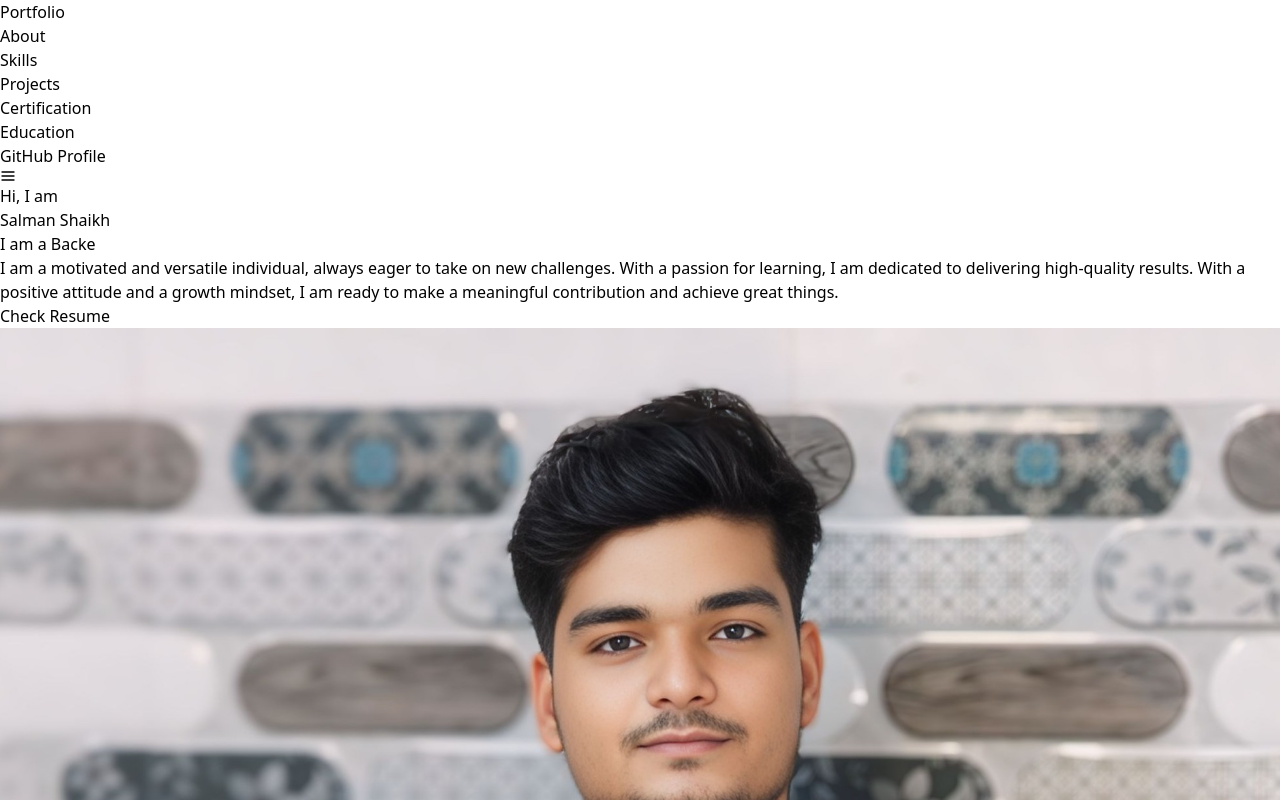
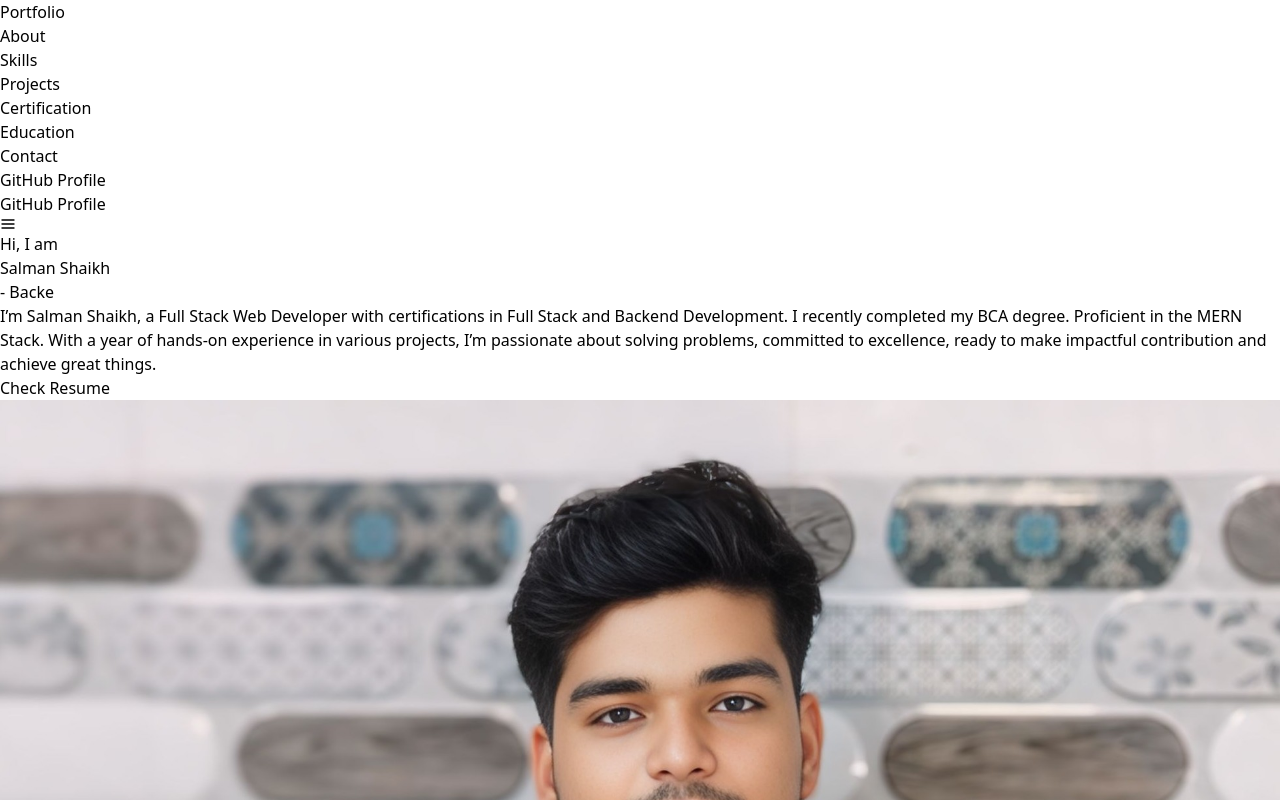
Before and after one commit to salmanshaikh18/Portfolio_latest, a React (Vite) app: page / in a window 1280 px wide. Shown: the top 800 px of the page. Built offline with nearby package versions, Linux system fonts and the light colour scheme.

Commit message:
resume update

```diff
--- a/src/components/About.jsx
+++ b/src/components/About.jsx
@@ -17,13 +17,14 @@ const About = () => {
         </div>
         <div className="my-6">
           <h1 className="text-[25px] md:text-4xl font-bold">
-            I am a{" "}
+            -{" "}
             <span className="text-[#854CE6] text-[25px] md:text-3xl">
               <Typewriter
                 words={[
                   "FullStack Developer",
                   "Frontend Developer",
                   "Backend Developer",
+                  "MERN Stack Developer"
                 ]}
                 loop={0} // number of times to loop through the words it its set to 0 then it will be infinite
                 cursor={false}
@@ -37,15 +38,11 @@ const About = () => {
         </div>
         <div>
           <p className="text-zinc-400 text-[16px] md:text-lg lg:text-xl">
-            I am a motivated and versatile individual, always eager to take on
-            new challenges. With a passion for learning, I am dedicated to
-            delivering high-quality results. With a positive attitude and a
-            growth mindset, I am ready to make a meaningful contribution and
-            achieve great things.
+          I’m Salman Shaikh, a Full Stack Web Developer with certifications in Full Stack and Backend Development. I recently completed my BCA degree. Proficient in the MERN Stack. With a year of hands-on experience in various projects, I’m passionate about solving problems, committed to excellence, ready to make impactful contribution and achieve great things.
           </p>
         </div>
         <div className="flex justify-start items-center mt-10">
-            <a target="_blank" href="https://drive.google.com/file/d/14GvJIZkXyAAby3idpp_0z4PJiieSErl2/view?usp=sharing" className="bg-[#7616cf] transition-all ease-in-out duration-300 hover:scale-105 hover:bg-[#5909a5] font-medium text-sm md:text-[16px] px-4 py-2 rounded-full">Check Resume</a>
+            <a target="_blank" href="https://drive.google.com/file/d/19lRAUrtL0ZeYIafkp3gLkDvABfaVYW93/view?usp=sharing" className="bg-[#7616cf] transition-all ease-in-out duration-300 hover:scale-105 hover:bg-[#5909a5] font-medium text-sm md:text-[16px] px-4 py-2 rounded-full">Check Resume</a>
         </div>
       </div>
       <div className="__rightSection flex justify-center lg:justify-end items-center h-full w-full md:w-[35%]">
--- a/src/components/Certification.jsx
+++ b/src/components/Certification.jsx
@@ -7,7 +7,7 @@ const Certification = () => {
       className="min-h-[calc(100vh-60px)] w-full flex flex-col my-10 items-center"
     >
       <h1 className="text-4xl lg:text-5xl mt-[70px] mb-6 font-bold">
-        Certification
+        Certifications
       </h1>
       <div className="md:w-1/2 sm:w-[60%] w-[90%] lg:w-[40%]">
         <p className="text-[16px] md:text-lg text-zinc-400 text-center">
--- a/src/components/Footer.jsx
+++ b/src/components/Footer.jsx
@@ -4,7 +4,7 @@ import { MdEmail } from "react-icons/md";
 
 const Footer = () => {
   return (
-    <div className="flex justify-center items-center flex-col">
+    <div id="contact" className="flex justify-center items-center flex-col">
       <div className="flex flex-col justify-center items-center gap-6 my-7 text-3xl bg-slate-800s px-2 rounded-md py-4">
 
         <h1 className="text-3xl sm:text-4xl mt-12 mb-6 font-bold text-[#854CE6]">
--- a/src/components/Header.jsx
+++ b/src/components/Header.jsx
@@ -28,13 +28,27 @@ const Header = () => {
           <li className="transition-all ease-in-out duration-300 hover:underline hover:text-purple-500">
             <a href="#education">Education</a>
           </li>
+          <li className="transition-all ease-in-out duration-300 hover:underline hover:text-purple-500">
+            <a href="#contact">Contact</a>
+          </li>
         </ul>
-        <div className="sm:flex hidden justify-center items-center">
-          <a href="https://github.com/salmanshaikh18" className="text-[blueviolet] cursor-pointer border-[1px] border-[blueviolet] px-4 py-2 rounded-full">
+        <div className="md:flex hidden justify-center items-center">
+          <a
+            target="_blank"
+            href="https://github.com/salmanshaikh18"
+            className="text-[blueviolet] cursor-pointer border-[1px] border-[blueviolet] px-4 py-2 rounded-full"
+          >
             GitHub Profile
           </a>
         </div>
-        <div className="sm:hidden flex justify-center items-center">
+        <div className="sm:hidden flex justify-center items-center gap-10">
+          <a
+            target="_blank"
+            href="https://github.com/salmanshaikh18"
+            className="text-[blueviolet] text-center cursor-pointer border-[1px] border-[blueviolet] px-4 py-2 rounded-full"
+          >
+            GitHub Profile
+          </a>
           <div>
             {!showMenu ? (
               <FiMenu
@@ -49,7 +63,7 @@ const Header = () => {
             )}
           </div>
           {showMenu && (
-            <div className="bg-slate-900 rounded-b-md absolute top-[60px] right-0 h-60 w-screen">
+            <div className="bg-slate-950/90 rounded-b-md absolute top-[60px] right-0 h-80 w-screen">
               <nav className="flex justify-center items-center h-full">
                 <ul className="flex flex-col justify-center items-center gap-3 text-lg">
                   <li>
@@ -67,6 +81,17 @@ const Header = () => {
                   <li>
                     <a href="#education">Education</a>
                   </li>
+                  <li>
+                    <a href="#contact">Contact</a>
+                  </li>
+                  <li>
+                    <a
+                      href="https://github.com/salmanshaikh18"
+                      className="text-[blueviolet] cursor-pointer border-[1px] border-[blueviolet] px-4 py-2 rounded-full"
+                    >
+                      GitHub Profile
+                    </a>
+                  </li>
                 </ul>
               </nav>
             </div>
--- a/src/components/Projects.jsx
+++ b/src/components/Projects.jsx
@@ -2,6 +2,7 @@ import React from "react";
 import movieTimeVideo from "../assets/videos/movie-time.webm";
 import codeSpaceVideo from "../assets/videos/CodeSpace.webm";
 import aiAssistantVideo from "../assets/videos/AiAssistant.webm";
+import TweetHubVideo from "../assets/videos/TweetHub.webm"
 
 const Projects = () => {
   return (
@@ -49,6 +50,9 @@ const Projects = () => {
               MongoDB
             </p>
             <p className="text-[#9254FD] bg-[#1D1E3A] py-1 px-2 rounded-full text-[14px]">
+              Redux
+            </p>
+            <p className="text-[#9254FD] bg-[#1D1E3A] py-1 px-2 rounded-full text-[14px]">
               TailwindCSS
             </p>
           </div>
@@ -69,6 +73,68 @@ const Projects = () => {
             <a
               target="_blank"
               href="https://github.com/salmanshaikh18/CodeSpace_OnlineCodingPlatform"
+              className="px-4 py-2 bg-[#1f2146] border-2 border-[#480c80] hover:bg-[#161944] hover:scale-105 transition-all ease-in-out duration-300 rounded-lg"
+            >
+              Source Code
+            </a>
+          </div>
+        </div>
+        <div className="__projectCard transition-all ease-in-out duration-300 shadow-[0_0_10px_1px_gray] hover:shadow-[0_0_10px_1px_lightblue] flex flex-col justify-start items-center gap-4 p-4 bg-[#101725] h-[530px] w-80 rounded-xl">
+          <div className="__imgContainer h-[50%] w-full">
+            {/* <img src="" className="h-full w-full rounded-xl" /> */}
+            <video autoPlay loop muted className="h-full w-full rounded-xl">
+              <source src={TweetHubVideo} type="video/mp4" />
+            </video>
+          </div>
+          <div className="flex flex-wrap justify-start items-center gap-2">
+            <p className="text-[#9254FD] bg-[#1D1E3A] py-1 px-2 rounded-full text-[14px]">
+              ReactJS
+            </p>
+            {/* <p className="text-[#9254FD] bg-[#1D1E3A] py-1 px-2 rounded-full text-[14px]">
+              Typescript
+            </p> */}
+            <p className="text-[#9254FD] bg-[#1D1E3A] py-1 px-2 rounded-full text-[14px]">
+              HTML
+            </p>
+            <p className="text-[#9254FD] bg-[#1D1E3A] py-1 px-2 rounded-full text-[14px]">
+              CSS
+            </p>
+            <p className="text-[#9254FD] bg-[#1D1E3A] py-1 px-2 rounded-full text-[14px]">
+              JavaSript
+            </p>
+            <p className="text-[#9254FD] bg-[#1D1E3A] py-1 px-2 rounded-full text-[14px]">
+              NodeJs
+            </p>
+            <p className="text-[#9254FD] bg-[#1D1E3A] py-1 px-2 rounded-full text-[14px]">
+              ExpressJS
+            </p>
+            <p className="text-[#9254FD] bg-[#1D1E3A] py-1 px-2 rounded-full text-[14px]">
+              MongoDB
+            </p>
+            <p className="text-[#9254FD] bg-[#1D1E3A] py-1 px-2 rounded-full text-[14px]">
+              TailwindCSS
+            </p>
+            <p className="text-[#9254FD] bg-[#1D1E3A] py-1 px-2 rounded-full text-[14px]">
+              Redux
+            </p>
+          </div>
+          <div>
+            <h1 className="text-zinc-300 mb-2 font-bold text-lg">TweetHub</h1>
+            <p className="text-zinc-400">
+            Users can post tweets, view other users' profiles, follow and unfollow users, and like or delete tweets. Users can see their own tweets as well as those from users they follow.
+            </p>
+          </div>
+          <div className="flex justify-center items-center gap-6 text-sm">
+            <a
+              target="_blank"
+              href="https://movie-time-qkx2.onrender.com/"
+              className="px-4 py-2 bg-[#1f2146] border-2 border-[#480c80] hover:bg-[#161944] hover:scale-105 transition-all ease-in-out duration-300 rounded-lg"
+            >
+              View WebApp
+            </a>
+            <a
+              target="_blank"
+              href="https://github.com/salmanshaikh18/MovieTime"
               className="px-4 py-2 bg-[#1f2146] border-2 border-[#480c80] hover:bg-[#161944] hover:scale-105 transition-all ease-in-out duration-300 rounded-lg"
             >
               Source Code
--- a/src/components/Skills.jsx
+++ b/src/components/Skills.jsx
@@ -20,10 +20,10 @@ const Skills = () => {
       <div className="flex flex-col justify-center items-center">
         <h1 className="text-4xl lg:text-5xl mt-[70px] mb-6 font-bold">Skills</h1>
         <div className="md:w-1/2 sm:w-[60%] w-[90%] lg:w-[40%]">
-          <p className="text-[16px] md:text-lg text-zinc-400 text-center">
+          {/* <p className="text-[16px] md:text-lg text-zinc-400 text-center">
             Here are some of my skills on which I have been working on for the
             past 2 years.
-          </p>
+          </p> */}
         </div>
       </div>
       <div className="flex flex-col md:flex-row justify-center items-center py-10 gap-10 sm:gap-6">
```
Also changed, not shown: 1 other file (tests, documents, lock files or other folders).
